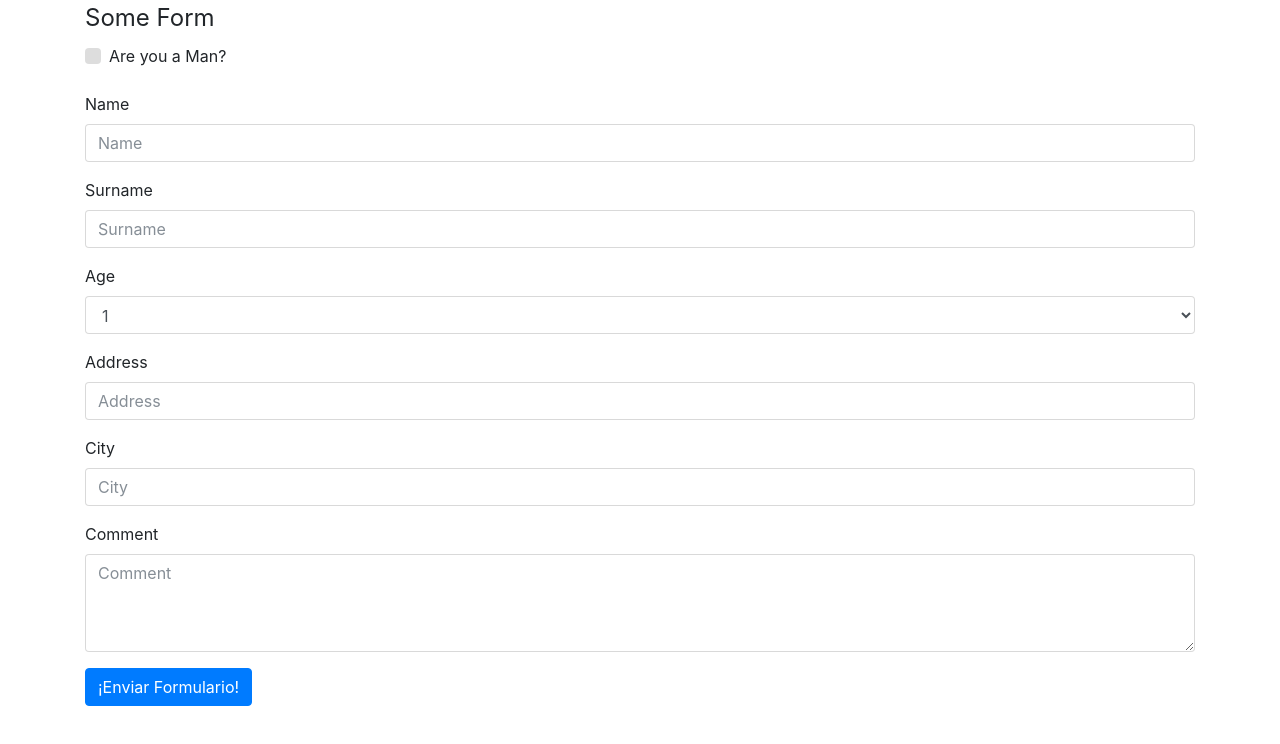
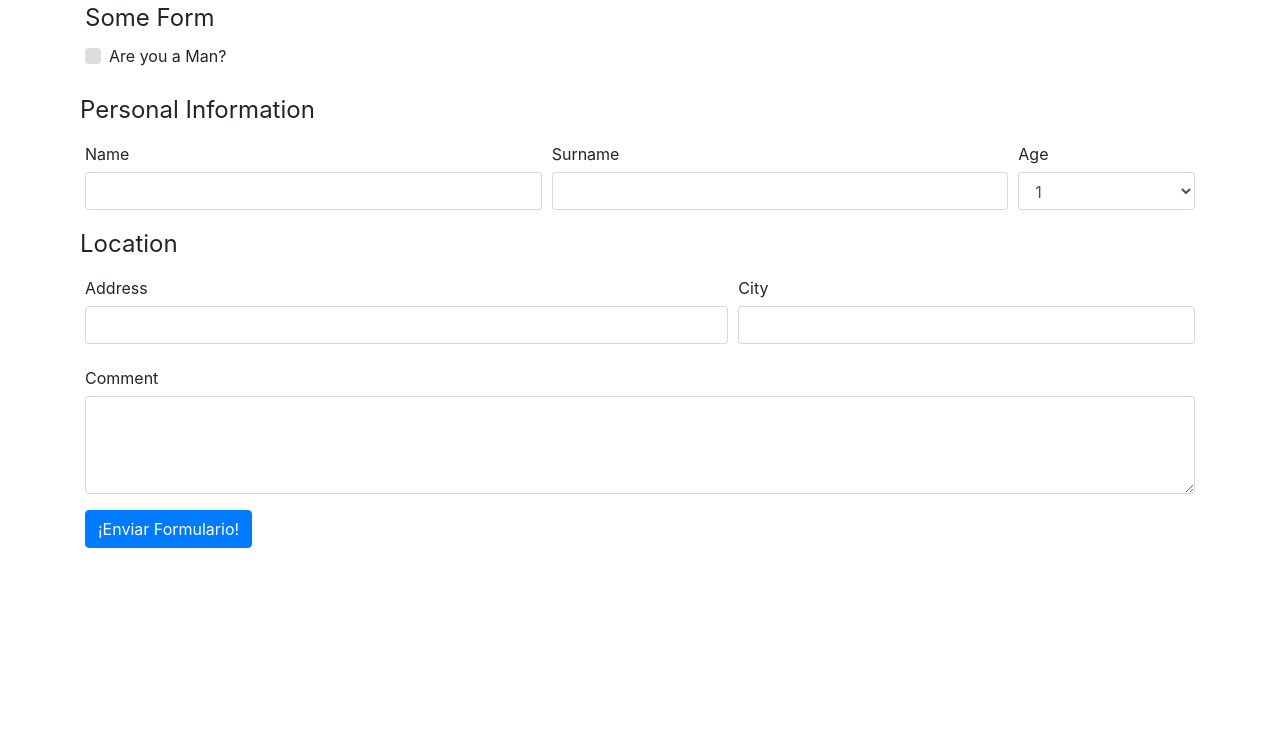
Before and after one commit to BlackBoxVision/autoform-next, a React (Create React App) app: page / in a window 1280 px wide. Shown: the top 744 px of the page. Built offline with nearby package versions, Linux system fonts and the light colour scheme.

Commit message:
Added Basic support for Group API

```diff
--- a/src/App.js
+++ b/src/App.js
@@ -25,14 +25,16 @@ export default class App extends React.Component {
                     onSubmit={this.handleSubmit}
                     uiAdapter={bootstrap4Adapter}
                 >
-                    <AutoFormGroup name="first-group">
-                        <AutoFormField name="isMan" label="Are you a Man?" component="CheckBox" />
-                        <AutoFormField name="name" label="Name" component="TextInput" />
-                        <AutoFormField name="surname" label="Surname" component="TextInput" />
-                        <AutoFormField name="age" label="Age" component="Select" options={createOptionsArray(100)} />
+                    <AutoFormField name="isMan" label="Are you a Man?" component="CheckBox" />
+                    <AutoFormGroup name="Personal Information" component="Group">
+                        <AutoFormField name="name" label="Name" component="TextInput" col={5}/>
+                        <AutoFormField name="surname" label="Surname" component="TextInput" col={5}/>
+                        <AutoFormField name="age" label="Age" component="Select" options={createOptionsArray(100)} col={2}/>
                     </AutoFormGroup>
-                    <AutoFormField name="address" label="Address" component="TextInput" />
-                    <AutoFormField name="city" label="City" component="TextInput" />
+                    <AutoFormGroup name="Location" component="Group">
+                        <AutoFormField name="address" label="Address" component="TextInput" col={7}/>
+                        <AutoFormField name="city" label="City" component="TextInput" col={5}/>
+                    </AutoFormGroup>
                     <AutoFormField name="comment" label="Comment" component="TextArea" rows={4} />
                     <AutoFormSubmit label="¡Enviar Formulario!" type="submit" component="Button" />
                 </AutoForm>
--- /dev/null
+++ b/src/autoform/adapter/bootstrap-4/components/group/Group.js
@@ -0,0 +1,14 @@
+import React from 'react';
+
+export default class Group extends React.Component {
+    render() {
+        const { children, name, ...props } = this.props;
+
+        return (
+            <div className="form-row" {...props}>
+                <legend>{name}</legend>
+                {children}
+            </div>
+        );
+    }
+}
--- a/src/autoform/adapter/bootstrap-4/components/input/Select.js
+++ b/src/autoform/adapter/bootstrap-4/components/input/Select.js
@@ -7,6 +7,8 @@ export default class Select extends React.Component {
     static displayName = 'Select';
 
     static propTypes = {
+        col: PropTypes.number,
+        placeholder: PropTypes.string,
         helpText: PropTypes.string,
         readOnly: PropTypes.bool,
         big: PropTypes.bool,
@@ -36,8 +38,15 @@ export default class Select extends React.Component {
             big,
             small,
             readOnly,
-            helpText
+            helpText,
+            placeholder,
+            col
         } = this.props;
+
+        const colSize = `col-md-${col}`;
+        const containerClassName = css('form-group', {
+            [colSize]: !!col
+        });
         const inputClassName = css('form-control', {
             'form-control-lg': big,
             'form-control-sm': small,
@@ -46,17 +55,17 @@ export default class Select extends React.Component {
         });
 
         return (
-            <div className="form-group">
-                <div>
-                    <label htmlFor={name}>{label}</label>
-                </div>
+            <div className={containerClassName}>
+                <label className="col-form-label" htmlFor={name}>
+                    {label}
+                </label>
                 <select
                     className={inputClassName}
                     id={name}
                     name={name}
                     multiple={multiple}
-                    placeholder={label}
                     readOnly={readOnly}
+                    placeholder={placeholder}
                     aria-describedby={`${name}-help-text`}
                     {...inputProps}
                 >
--- a/src/autoform/adapter/bootstrap-4/components/input/TextArea.js
+++ b/src/autoform/adapter/bootstrap-4/components/input/TextArea.js
@@ -8,6 +8,8 @@ export default class TextArea extends React.Component {
     static displayName = 'TextArea';
 
     static propTypes = {
+        col: PropTypes.number,
+        placeholder: PropTypes.string,
         rows: PropTypes.number,
         helpText: PropTypes.string,
         readOnly: PropTypes.bool,
@@ -38,26 +40,36 @@ export default class TextArea extends React.Component {
             small,
             readOnly,
             helpText,
-            rows
+            rows,
+            placeholder,
+            col
         } = this.props;
+
+        const colSize = `col-md-${col}`;
+        const containerClassName = css('form-group', {
+            [colSize]: !!col
+        });
         const inputClassName = css('form-control', {
             'form-control-lg': big,
             'form-control-sm': small,
             'is-invalid': error && touched,
-            'is-valid': !error && touched
+            'is-valid': !error && touched,
+            [colSize]: !!col
         });
 
         return (
-            <div className="form-group">
-                <label htmlFor={name}>{label}</label>
+            <div className={containerClassName}>
+                <label className="col-form-label" htmlFor={name}>
+                    {label}
+                </label>
                 <textarea
                     className={inputClassName}
                     id={name}
                     name={name}
                     rows={rows}
                     type={type}
-                    placeholder={label}
                     readOnly={readOnly}
+                    placeholder={placeholder}
                     aria-describedby={`${name}-help-text`}
                     {...inputProps}
                 >
--- a/src/autoform/adapter/bootstrap-4/components/input/TextInput.js
+++ b/src/autoform/adapter/bootstrap-4/components/input/TextInput.js
@@ -8,6 +8,8 @@ export default class TextInput extends React.Component {
     static displayName = 'TextInput';
 
     static propTypes = {
+        col: PropTypes.number,
+        placeholder: PropTypes.string,
         helpText: PropTypes.string,
         readOnly: PropTypes.bool,
         big: PropTypes.bool,
@@ -36,8 +38,15 @@ export default class TextInput extends React.Component {
             big,
             small,
             readOnly,
-            helpText
+            helpText,
+            placeholder,
+            col
         } = this.props;
+
+        const colSize = `col-md-${col}`;
+        const containerClassName = css('form-group', {
+            [colSize]: !!col
+        });
         const inputClassName = css('form-control', {
             'form-control-lg': big,
             'form-control-sm': small,
@@ -46,15 +55,17 @@ export default class TextInput extends React.Component {
         });
 
         return (
-            <div className="form-group">
-                <label htmlFor={name}>{label}</label>
+            <div className={containerClassName}>
+                <label className="col-form-label" htmlFor={name}>
+                    {label}
+                </label>
                 <input
                     className={inputClassName}
                     id={name}
                     name={name}
                     type={type}
-                    placeholder={label}
                     readOnly={readOnly}
+                    placeholder={placeholder}
                     aria-describedby={`${name}-help-text`}
                     {...inputProps}
                 >
--- a/src/autoform/adapter/bootstrap-4/index.js
+++ b/src/autoform/adapter/bootstrap-4/index.js
@@ -7,8 +7,10 @@ import TextInput from './components/input/TextInput';
 import TextArea from "./components/input/TextArea";
 
 import Form from './components/form/Form';
+import Group from "./components/group/Group";
 
 export default {
+    Group: props => <Group {...props} />,
     Form: props => <Form {...props} />,
     FormInline: props => <Form {...props} inline />,
     TextInput: props => <TextInput {...props} />,
--- a/src/autoform/components/AutoForm.js
+++ b/src/autoform/components/AutoForm.js
@@ -2,10 +2,11 @@ import React from 'react';
 import PropTypes from 'prop-types';
 import { reduxForm, propTypes } from 'redux-form';
 
-import Utils from '../../utils';
+import Helper from '../helper';
 
 import FormDataProvider from './provider/FormDataProvider';
 import FormFieldRenderer from './form/FormFieldRenderer';
+import FormGroupRenderer from './form/FormGroupRenderer';
 import ErrorBoundary from './error/ErrorBoundary';
 
 class AutoForm extends React.PureComponent {
@@ -65,17 +66,21 @@ class AutoForm extends React.PureComponent {
 
         return (
             <FormDataProvider formProps={formProps} uiAdapter={uiAdapter}>
-                <ErrorBoundary render={renderError} onFormError={onFormError}>
+                <ErrorBoundary render={renderError} onError={onFormError}>
                     <Form name={form} onSubmit={handleSubmit(onSubmit)}>
                         <legend>{title}</legend>
-                        {Utils.iterateChildren(children, this.renderChildren)}
+                        {Helper.renderForm(children, this.renderFormGroup, this.renderFormField)}
                     </Form>
                 </ErrorBoundary>
             </FormDataProvider>
         );
     }
 
-    renderChildren = ({ index, ...props }) => (
+    renderFormGroup = ({ index, ...props }) => (
+        <FormGroupRenderer key={`form-group-renderer.${index}`} uiAdapter={this.props.uiAdapter} {...props} />
+    );
+
+    renderFormField = ({ index, ...props }) => (
         <FormFieldRenderer key={`form-field-renderer.${index}`} uiAdapter={this.props.uiAdapter} {...props} />
     );
 
--- a/src/autoform/components/error/ErrorBoundary.js
+++ b/src/autoform/components/error/ErrorBoundary.js
@@ -6,7 +6,7 @@ export default class ErrorBoundary extends React.Component {
 
     static propTypes = {
         render: PropTypes.func.isRequired,
-        onFormError: PropTypes.func.isRequired
+        onError: PropTypes.func.isRequired
     };
 
     static defaultProps = {
@@ -23,8 +23,8 @@ export default class ErrorBoundary extends React.Component {
     [React.version.includes('16') ? 'componentDidCatch' : 'unstable_handleError'] = (error, info) => {
         this.setState({ hasError: true, error, info });
 
-        if (this.props.onFormError) {
-            this.props.onFormError(error, info);
+        if (this.props.onError) {
+            this.props.onError(error, info);
         }
     };
 
--- a/src/autoform/components/form/FormFieldRenderer.js
+++ b/src/autoform/components/form/FormFieldRenderer.js
@@ -26,9 +26,10 @@ export default class FormFieldRenderer extends React.PureComponent {
                         component={this.formField}
                     />
                 );
+            case 'FormGroup':
             case 'FormSubmit':
             default:
-                return this.props.uiAdapter[component](rest);
+                return uiAdapter[component](rest);
         }
     }
 
--- /dev/null
+++ b/src/autoform/components/form/FormGroupRenderer.js
@@ -0,0 +1,23 @@
+import React from 'react';
+import PropTypes from 'prop-types';
+
+//TODO add validations
+export default class FormGroupRenderer extends React.PureComponent {
+    static displayName = 'FormGroupRenderer';
+
+    static propTypes = {
+        uiAdapter: PropTypes.object.isRequired,
+        component: PropTypes.string.isRequired,
+        displayName: PropTypes.string.isRequired
+    };
+
+    render() {
+        const { component, displayName, uiAdapter, ...rest } = this.props;
+
+        switch (displayName) {
+            case 'FormGroup':
+            default:
+                return uiAdapter[component](rest);
+        }
+    }
+}
--- /dev/null
+++ b/src/autoform/helper/index.js
@@ -0,0 +1,24 @@
+import React from 'react';
+
+function renderForm(children, renderFormGroup, renderFormField) {
+    let index = 0;
+
+    return React.Children.map(children, ({ props, type: { displayName } }) => {
+        const newProps = { ...props, displayName, index: index++ };
+
+        if (newProps.children) {
+            const newChildren = renderForm(newProps.children, renderFormGroup, renderFormField);
+
+            return renderFormGroup({
+                ...newProps,
+                children: newChildren
+            });
+        }
+
+        return renderFormField(newProps);
+    });
+}
+
+export default {
+    renderForm
+};
```
Also changed, not shown: src/utils/index.js (deleted, +0 -23 lines).
